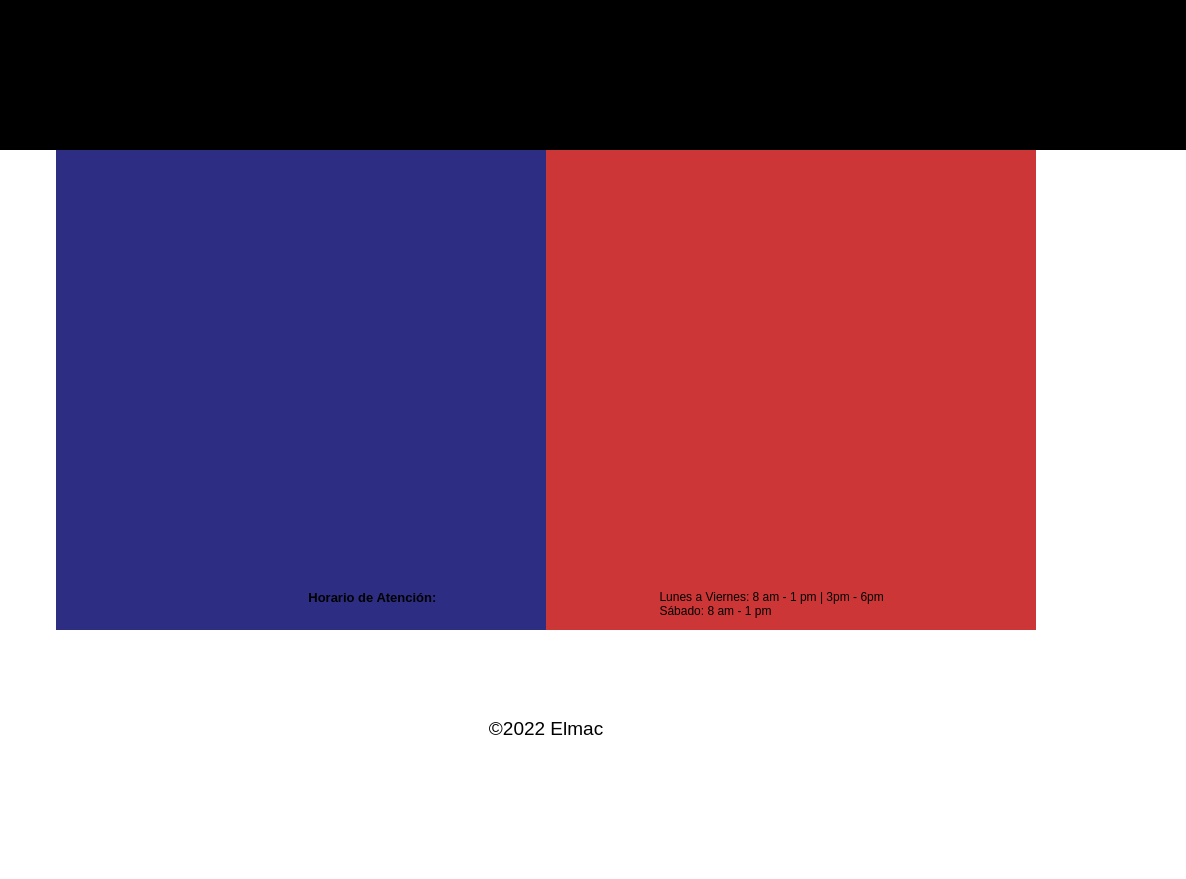
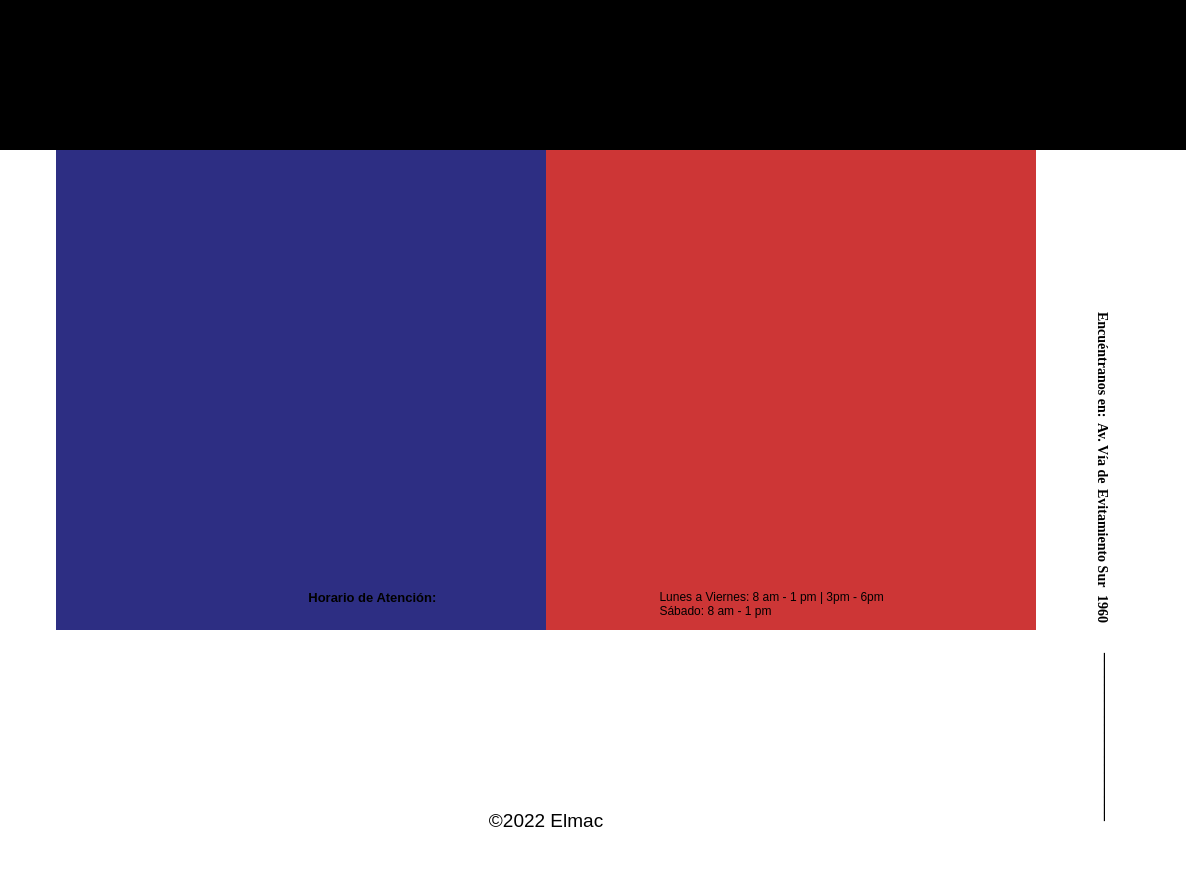
Before and after one commit to EnriqueArana/Elmac, a plain HTML site: page index.html in a window 1280 px wide. Shown: the full height of the page, 94-1280 px from the left. Drawn offline with Linux system fonts and the light colour scheme.

Commit message:
Bloque dirección en la vista desktop de la página index

```diff
--- a/css/main_desktop.css
+++ b/css/main_desktop.css
@@ -37,10 +37,14 @@
     height: 100%;
     width: 2rem;
     order: 4;
+    padding-top: 13rem;
 }
 
 .pie__direccion{
     padding: 0rem 0rem;
+    height: 19rem;
+    display: flex;
+    text-align: center;
 }
 
 .pie__direccion-titulo{
@@ -83,3 +87,52 @@
     font-size: 1.6rem;
     margin-right: 1.8rem;
 }
+.principal__direccion .principal__direccion-p1::after{
+    display: inherit;
+    content: "Encuéntranos en:";
+    transform: rotate(-270deg);
+    font-weight: bold;
+    margin-top: 9rem;
+    font-size: 1.4rem;
+    margin-right: 1.8rem;
+    width: inherit;
+}
+.principal__direccion .principal__direccion-p2::after{
+    display: inherit;
+    content: "Av. Vía de";
+    transform: rotate(-270deg);
+    font-weight: bold;
+    margin-top: 9.5rem;
+    font-size: 1.4rem;
+    margin-right: 1.8rem;
+    width: inherit;
+}
+.principal__direccion .principal__direccion-p3::after{
+    display: inherit;
+    content: "Evitamiento Sur";
+    transform: rotate(-270deg);
+    font-weight: bold;
+    margin-top: 5rem;
+    font-size: 1.4rem;
+    margin-right: 1.8rem;
+    width: inherit;
+}
+.principal__direccion .principal__direccion-p4::after{
+    display: inherit;
+    content: "1960";
+    transform: rotate(-270deg);
+    font-weight: bold;
+    margin-top: 9rem;
+    font-size: 1.4rem;
+    margin-right: 1.8rem;
+    width: inherit;
+}
+.principal__direccion .principal__direccion-p5::after{
+    display: inherit;
+    content: "_____________________";
+    transform: rotate(-270deg);
+    font-weight: bold;
+    margin-top: 5rem;
+    font-size: 1.6rem;
+    text-align: center;
+}
--- a/index.html
+++ b/index.html
@@ -41,6 +41,11 @@
                 </ul>
             </section>
             <section class="principal__direccion">
+                <p class="principal__direccion-p1"></p>
+                <p class="principal__direccion-p2"></p>
+                <p class="principal__direccion-p3"></p>
+                <p class="principal__direccion-p4"></p>
+                <p class="principal__direccion-p5"></p>
             </section>
         </main>
         <footer class="pie">
```
